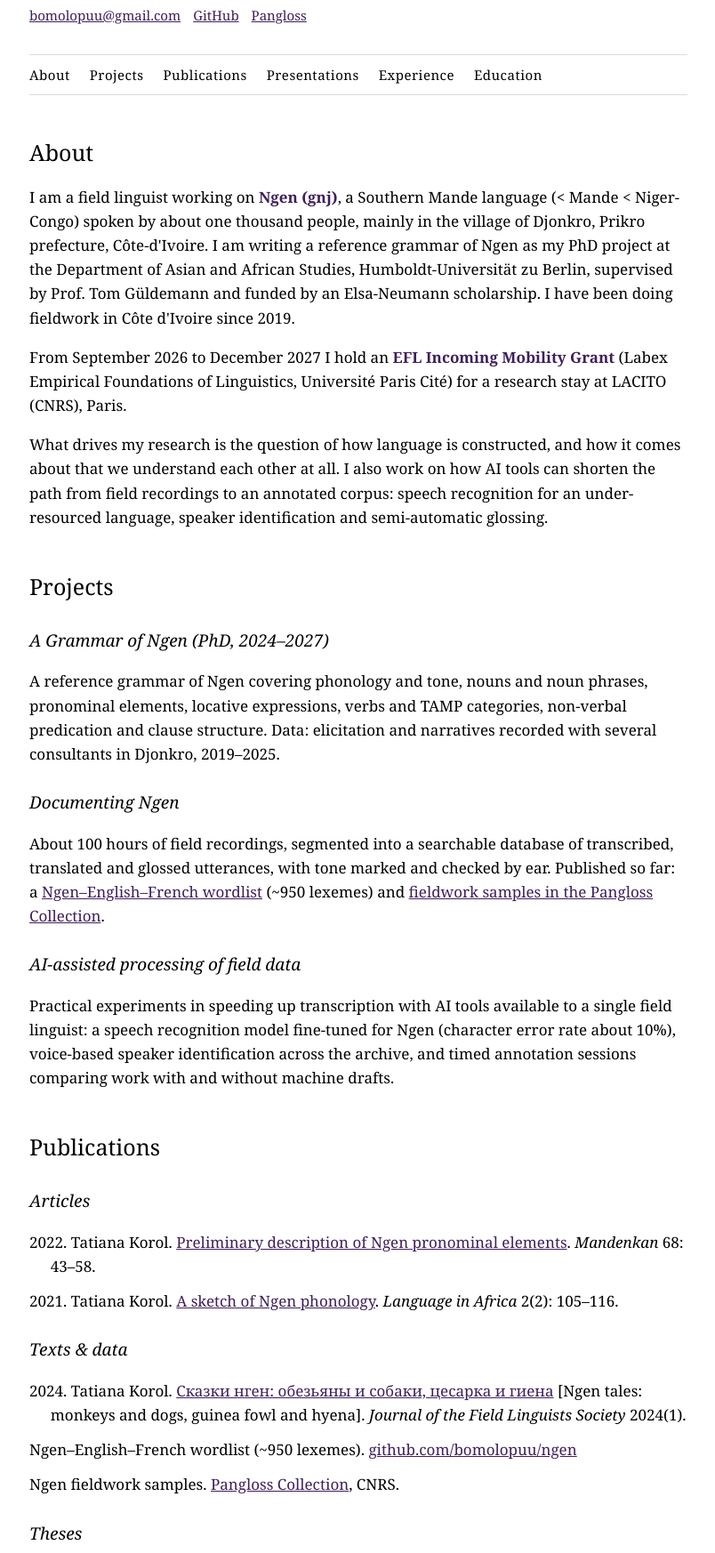
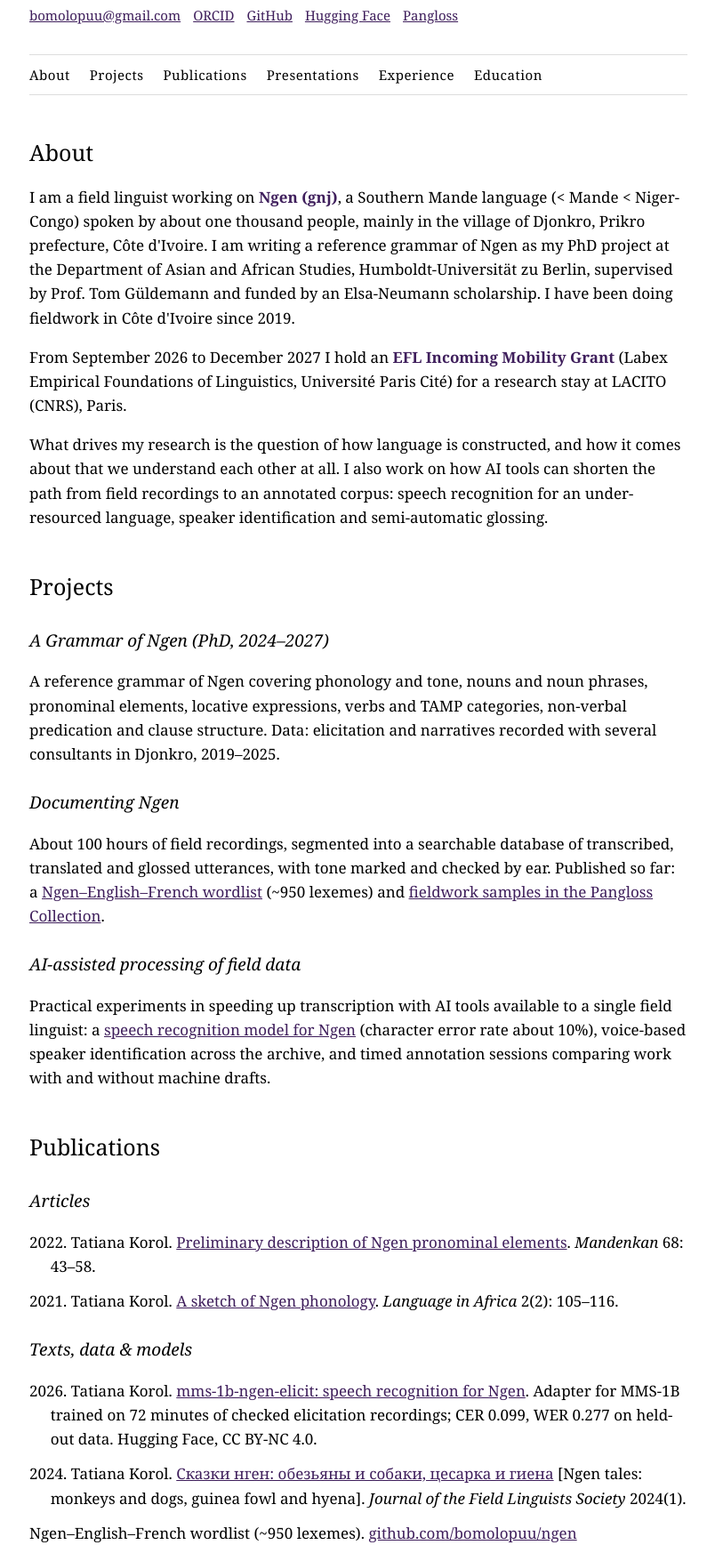
Before and after one commit to bomolopuu/bomolopuu.github.io, a plain HTML site: page index.html in a window 1280 px wide. Shown: the part 137-1883 px from the top of the page at 89% size, without its empty margins (237-1041 px from the left). Drawn offline with Linux system fonts and the light colour scheme.

Commit message:
Add ORCID and Ngen ASR model; spelling of Côte d'Ivoire
Co-Authored-By: Claude Opus 5.5 <noreply@anthropic.com>

```diff
--- a/index.html
+++ b/index.html
@@ -48,7 +48,9 @@
   <p class="role">PhD candidate in linguistics, Humboldt-Universität zu Berlin</p>
   <div class="links">
     <a href="mailto:bomolopuu@gmail.com">bomolopuu@gmail.com</a>
+    <a href="https://orcid.org/0009-0005-6590-2624">ORCID</a>
     <a href="https://github.com/bomolopuu">GitHub</a>
+    <a href="https://huggingface.co/bomolopuu">Hugging Face</a>
     <a href="https://pangloss.cnrs.fr/corpus/Ngen">Pangloss</a>
   </div>
 </header>
@@ -64,7 +66,7 @@
 
 <section id="about">
 <h2>About</h2>
-<p>I am a field linguist working on <b>Ngen (gnj)</b>, a Southern Mande language (&lt; Mande &lt; Niger-Congo) spoken by about one thousand people, mainly in the village of Djonkro, Prikro prefecture, Côte-d'Ivoire. I am writing a reference grammar of Ngen as my PhD project at the Department of Asian and African Studies, Humboldt-Universität zu Berlin, supervised by Prof. Tom Güldemann and funded by an Elsa-Neumann scholarship. I have been doing fieldwork in Côte d'Ivoire since 2019.</p>
+<p>I am a field linguist working on <b>Ngen (gnj)</b>, a Southern Mande language (&lt; Mande &lt; Niger-Congo) spoken by about one thousand people, mainly in the village of Djonkro, Prikro prefecture, Côte d'Ivoire. I am writing a reference grammar of Ngen as my PhD project at the Department of Asian and African Studies, Humboldt-Universität zu Berlin, supervised by Prof. Tom Güldemann and funded by an Elsa-Neumann scholarship. I have been doing fieldwork in Côte d'Ivoire since 2019.</p>
 <p>From September 2026 to December 2027 I hold an <b>EFL Incoming Mobility Grant</b> (Labex Empirical Foundations of Linguistics, Université Paris Cité) for a research stay at LACITO (CNRS), Paris.</p>
 <p>What drives my research is the question of how language is constructed, and how it comes about that we understand each other at all. I also work on how AI tools can shorten the path from field recordings to an annotated corpus: speech recognition for an under-resourced language, speaker identification and semi-automatic glossing.</p>
 </section>
@@ -79,7 +81,7 @@
 <p>About 100 hours of field recordings, segmented into a searchable database of transcribed, translated and glossed utterances, with tone marked and checked by ear. Published so far: a <a href="https://github.com/bomolopuu/ngen">Ngen–English–French wordlist</a> (~950 lexemes) and <a href="https://pangloss.cnrs.fr/corpus/Ngen">fieldwork samples in the Pangloss Collection</a>.</p>
 
 <h3>AI-assisted processing of field data</h3>
-<p>Practical experiments in speeding up transcription with AI tools available to a single field linguist: a speech recognition model fine-tuned for Ngen (character error rate about 10%), voice-based speaker identification across the archive, and timed annotation sessions comparing work with and without machine drafts.</p>
+<p>Practical experiments in speeding up transcription with AI tools available to a single field linguist: a <a href="https://huggingface.co/bomolopuu/mms-1b-ngen-elicit">speech recognition model for Ngen</a> (character error rate about 10%), voice-based speaker identification across the archive, and timed annotation sessions comparing work with and without machine drafts.</p>
 </section>
 
 <section id="publications">
@@ -91,8 +93,9 @@
   <li>2021. Tatiana Korol. <a href="https://doi.org/10.37892/2686-8946-2021-2-2-105-116">A sketch of Ngen phonology</a>. <i>Language in Africa</i> 2(2): 105–116.</li>
 </ul>
 
-<h3>Texts &amp; data</h3>
+<h3>Texts, data &amp; models</h3>
 <ul>
+  <li>2026. Tatiana Korol. <a href="https://huggingface.co/bomolopuu/mms-1b-ngen-elicit">mms-1b-ngen-elicit: speech recognition for Ngen</a>. Adapter for MMS-1B trained on 72 minutes of checked elicitation recordings; CER 0.099, WER 0.277 on held-out data. Hugging Face, CC BY-NC 4.0.</li>
   <li>2024. Tatiana Korol. <a href="https://doi.org/10.5281/zenodo.10611084">Сказки нген: обезьяны и собаки, цесарка и гиена</a> [Ngen tales: monkeys and dogs, guinea fowl and hyena]. <i>Journal of the Field Linguists Society</i> 2024(1).</li>
   <li>Ngen–English–French wordlist (~950 lexemes). <a href="https://github.com/bomolopuu/ngen">github.com/bomolopuu/ngen</a></li>
   <li>Ngen fieldwork samples. <a href="https://pangloss.cnrs.fr/corpus/Ngen">Pangloss Collection</a>, CNRS.</li>
```
